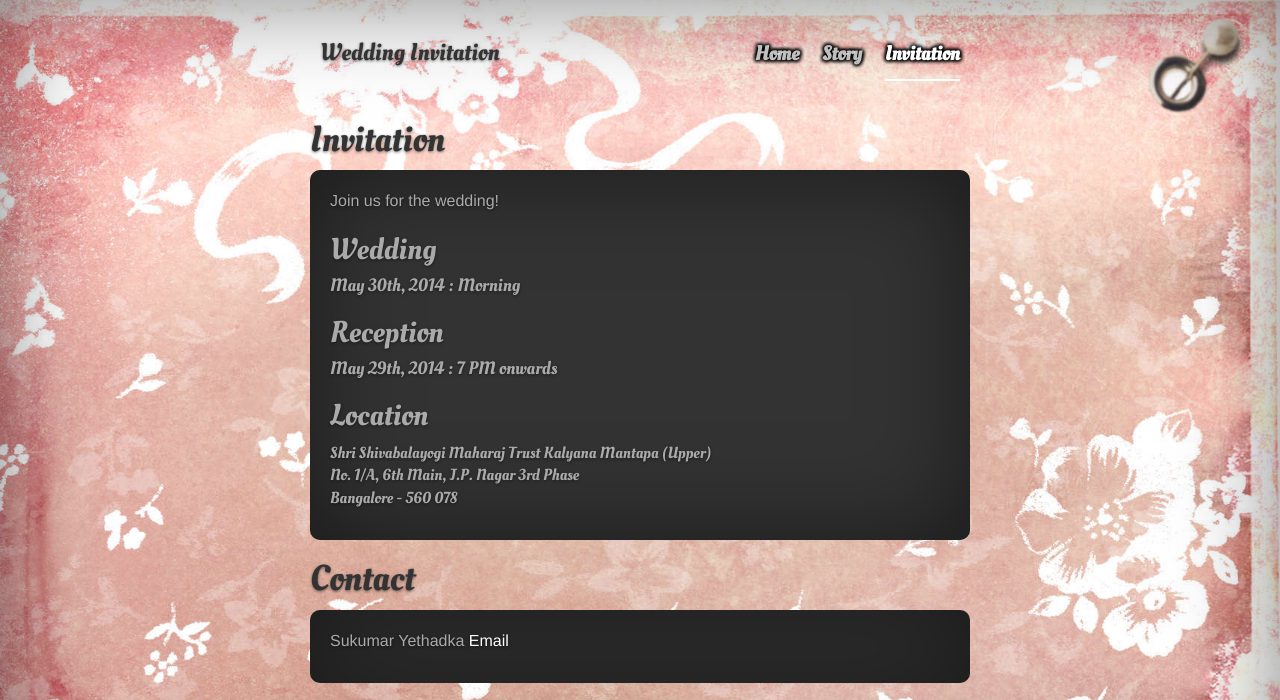
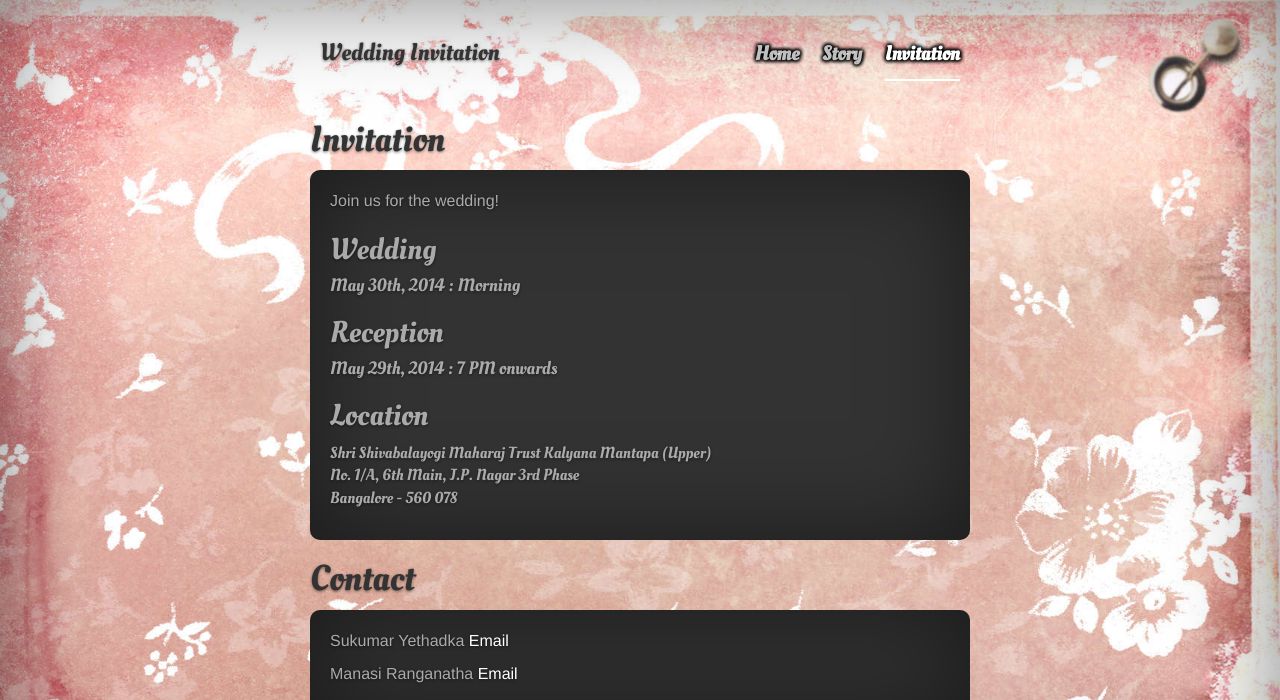
Before and after one commit to sthadka/manasu, a plain HTML site: page invitation.html in a window 1280 px wide. Shown: the top 700 px of the page. Drawn offline with Linux system fonts and the light colour scheme; some packages are replaced by stand-ins of ours.

Commit message:
Add Manasi's email address

```diff
--- a/invitation.html
+++ b/invitation.html
@@ -67,6 +67,9 @@
                             <p>Sukumar Yethadka  <a
                                 href="mailto:sbhat7@gmail.com?Subject=Wedding%20Manasu"
                                 target="_top">Email</a></p>
+                            <p>Manasi Ranganatha <a
+                                href="mailto:ranganathamanasi@gmail.com?Subject=Wedding%20Manasu"
+                                target="_top">Email</a></p>
                         </div>
                         <h1 class="oleo">Map</h1>
                         <div class="text">
```
